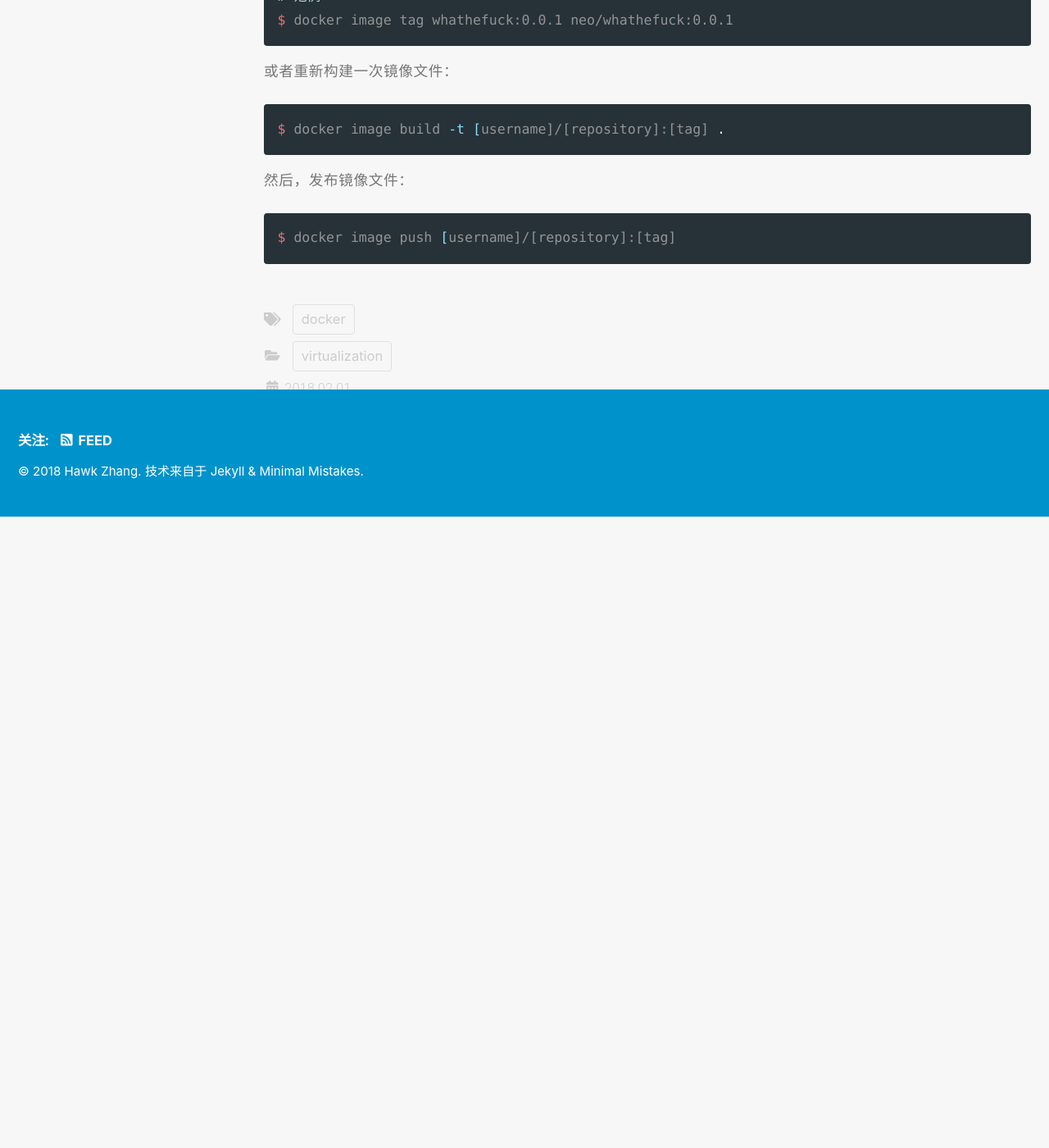
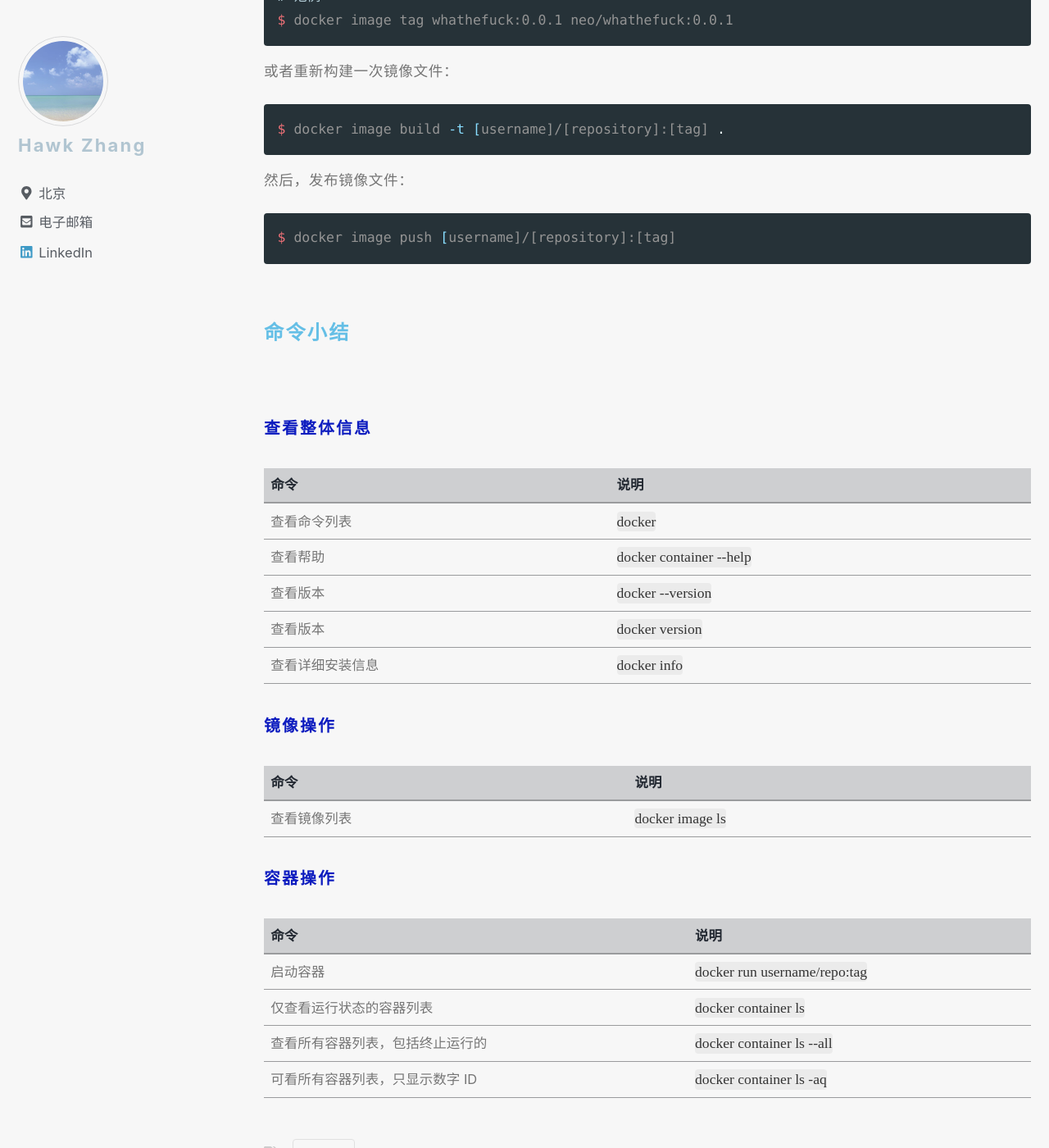
Before and after one commit to narru888/linotes_note, a Jekyll site: the page built from _posts/docker/2018-02-01-docker.basic.md, in a window 1280 px wide and 1400 px high, scrolled down 12215 px. Shown: the whole window at 82% size. Built offline with Jekyll 4.4.1, drawn with Linux system fonts in a browser that asks for light colours; nearby versions of some CDN libraries; a script that is not in the unit is left out; before the commit the page ends 12845 px from its top, so only the background shows below that.

Commit message:
update on 2018-09-28 16:40:01 CST

````diff
--- a/_posts/docker/2018-02-01-docker.basic.md
+++ b/_posts/docker/2018-02-01-docker.basic.md
@@ -432,3 +432,33 @@ $ docker image build -t [username]/[repository]:[tag] .
 ```bash
 $ docker image push [username]/[repository]:[tag]
 ```
+
+
+
+#### 命令小结
+
+##### 查看整体信息
+
+命令 | 说明
+--- | ---
+查看命令列表  |  `docker`
+查看帮助  |  `docker container --help`
+查看版本  |  `docker --version`
+查看版本  |  `docker version`
+查看详细安装信息  |  `docker info`
+
+##### 镜像操作
+
+命令 | 说明
+--- | ---
+查看镜像列表  |  `docker image ls`
+
+
+##### 容器操作
+
+命令 | 说明
+--- | ---
+启动容器  |  `docker run username/repo:tag`
+仅查看运行状态的容器列表  |  `docker container ls`
+查看所有容器列表，包括终止运行的  |  `docker container ls --all`
+可看所有容器列表，只显示数字 ID  |  `docker container ls -aq`
````
